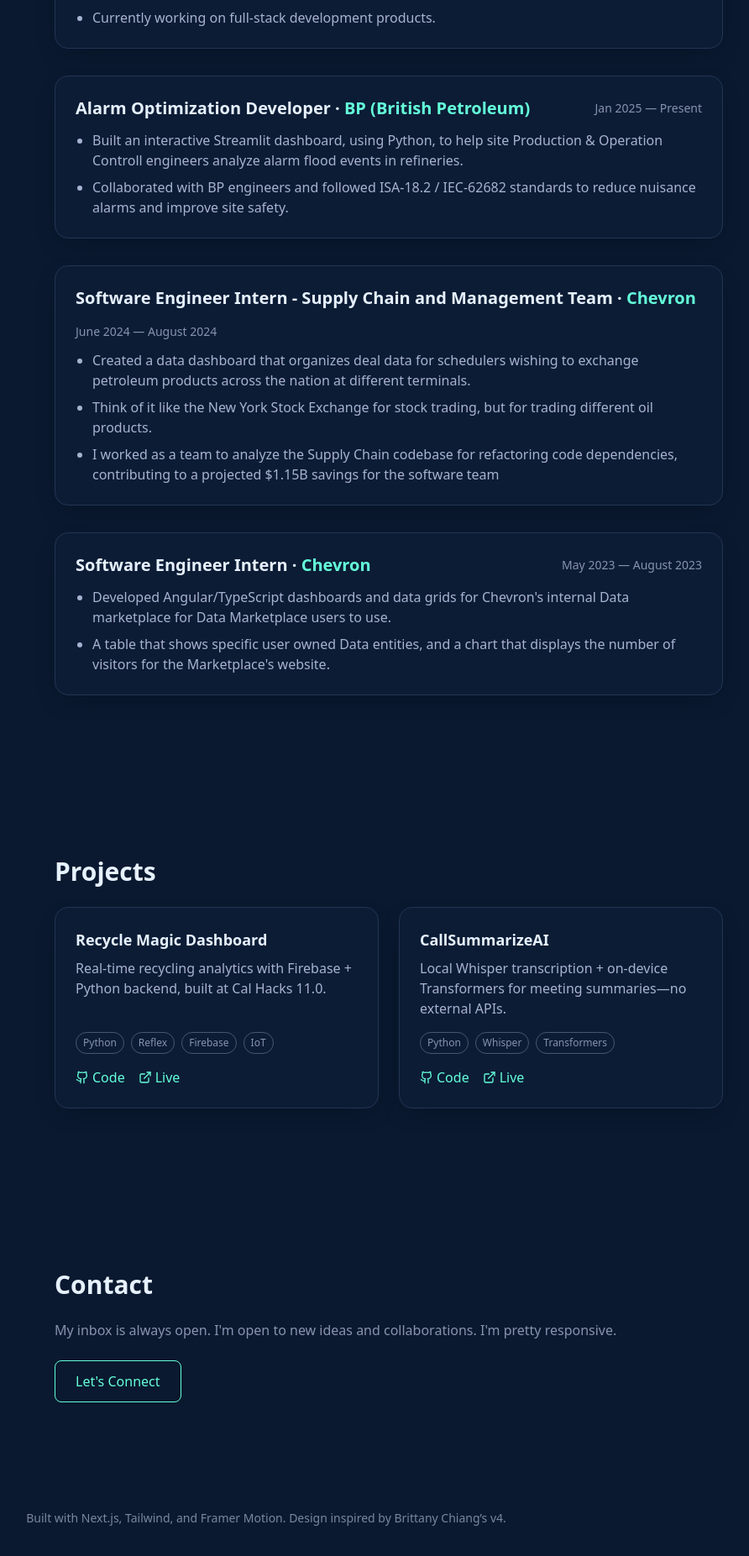
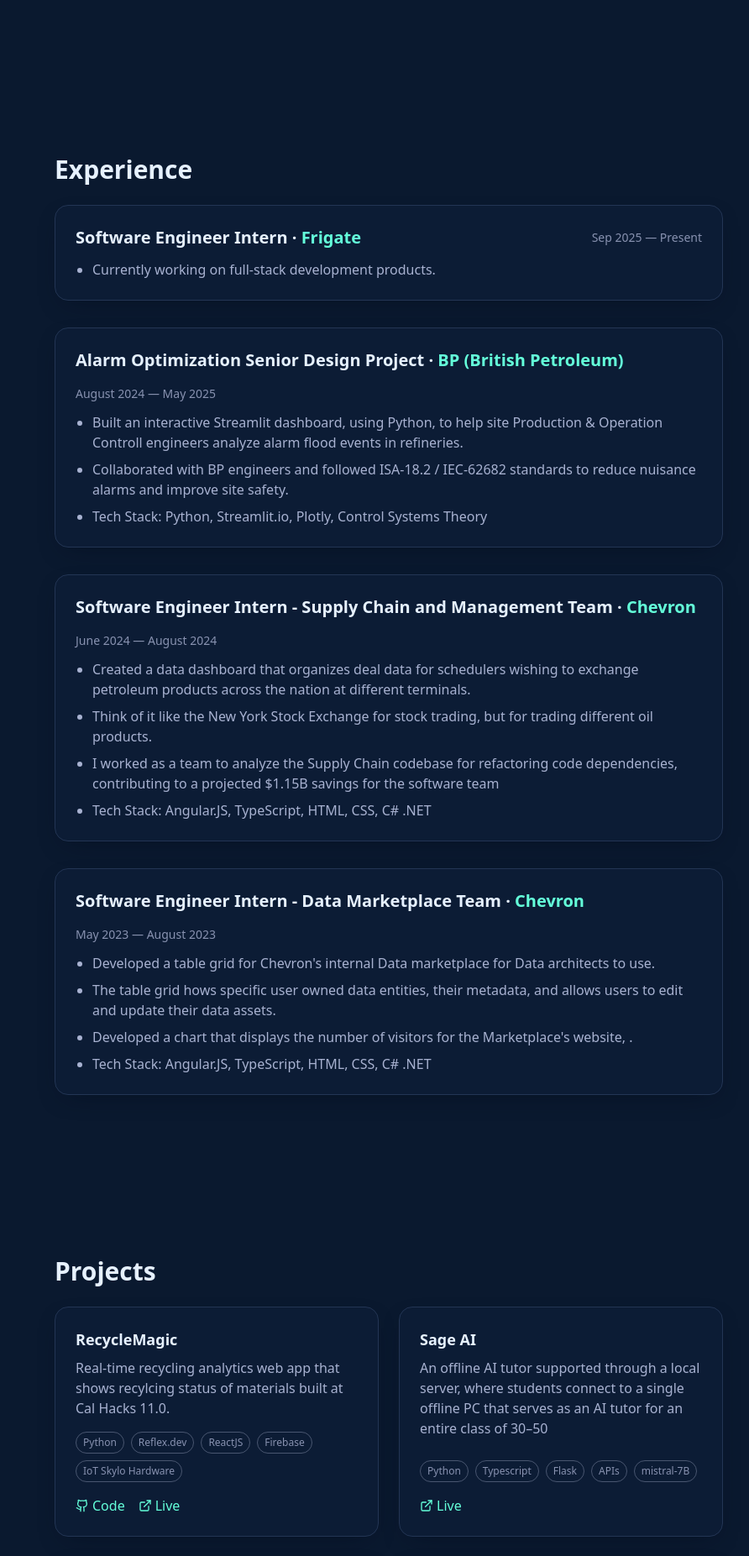
Before and after one commit to AbdurAziz/AbdurAziz.github.io, a Next.js app: page / in a window 1280 px wide. Shown: the part 880-2733 px from the top of the page at 84% size, without its empty margins (323-1215 px from the left). Built offline with nearby package versions, Linux system fonts and the light colour scheme.

Commit message:
Configure for GitHub Pages deployment

```diff
--- a/app/page.tsx
+++ b/app/page.tsx
@@ -32,7 +32,13 @@
       <Section id="about" title="About">
         <p className="prose-muted max-w-2xl">
           I'm a hardware engineer and software engineer that likes to build products that helps others for any industry.
-          Currently, I'm a software engineer intern at Frigate working on all-round development.
+          Oil & Gas, Fintech, Automotive, Robotics, you name it.
+        </p>
+      </Section>
+      <Section id="about" title="Currently....">
+        <p className="prose-muted max-w-2xl">
+          I'm a software engineer intern at Frigate working on all-round development.
+          However, I'm open to hardware engineering projects and roles as well. I'm a fast learner who can work indepedently or in a team, willing to learn on the go.
         </p>
       </Section>
 
@@ -46,10 +52,10 @@
 
       <Section id="contact" title="Contact">
         <p className="prose-muted">
-          My inbox is always open. I'm open to new ideas and collaborations. I'm pretty responsive.
+         Do you like programming, engineering, or anything outside of STEM? I do too and am open to talking about it.
         </p>
         <a
-          href="mailto:you@example.com"
+          href="mailto:abdurazzi.dev@gmail.com"
           className="inline-block mt-6 border border-[var(--accent)] text-[var(--accent)] px-6 py-3 rounded-lg hover:bg-[var(--accent)] hover:text-[var(--bg)] transition"
         >
           Let's Connect
--- a/content/experience.json
+++ b/content/experience.json
@@ -11,13 +11,14 @@
   },
   {
     "company": "BP (British Petroleum)",
-    "title": "Alarm Optimization Developer",
-    "start": "Jan 2025",
-    "end": "Present",
+    "title": "Alarm Optimization Senior Design Project",
+    "start": "August 2024",
+    "end": "May 2025",
     "link": "https://www.bp.com",
     "points": [
       "Built an interactive Streamlit dashboard, using Python, to help site Production & Operation Controll engineers analyze alarm flood events in refineries.",
-      "Collaborated with BP engineers and followed ISA-18.2 / IEC-62682 standards to reduce nuisance alarms and improve site safety."
+      "Collaborated with BP engineers and followed ISA-18.2 / IEC-62682 standards to reduce nuisance alarms and improve site safety.",
+      "Tech Stack: Python, Streamlit.io, Plotly, Control Systems Theory"
     ]
   },
   {
@@ -25,22 +26,25 @@
     "title": "Software Engineer Intern - Supply Chain and Management Team",
     "start": "June 2024",
     "end": "August 2024",
-    "link": "https://www.chevron.com",
+    "link": "https://docs.google.com/presentation/d/e/2PACX-1vTnESvwiYqqPk3fH1I-8gfcI4ojvVwxdOlUyPnfdeNLncdZax2u1vNionw3nx6nPvXBVoubqcl_zMrX/pub?start=false&loop=false&delayms=3000&slide=id.g33425858254_0_0",
     "points": [
       "Created a data dashboard that organizes deal data for schedulers wishing to exchange petroleum products across the nation at different terminals.",
       "Think of it like the New York Stock Exchange for stock trading, but for trading different oil products.",
-      "I worked as a team to analyze the Supply Chain codebase for refactoring code dependencies, contributing to a projected $1.15B savings for the software team"
+      "I worked as a team to analyze the Supply Chain codebase for refactoring code dependencies, contributing to a projected $1.15B savings for the software team",
+      "Tech Stack: Angular.JS, TypeScript, HTML, CSS, C# .NET"
     ]
   },
   {
     "company": "Chevron",
-    "title": "Software Engineer Intern",
+    "title": "Software Engineer Intern - Data Marketplace Team",
     "start": "May 2023",
     "end": "August 2023",
-    "link": "https://www.chevron.com",
+    "link": "https://www.abelsinshaw.com/Chevron",
     "points": [
-      "Developed Angular/TypeScript dashboards and data grids for Chevron's internal Data marketplace for Data Marketplace users to use.",
-      "A table that shows specific user owned Data entities, and a chart that displays the number of visitors for the Marketplace's website."
+      "Developed a table grid for Chevron's internal Data marketplace for Data architects to use.",
+      "The table grid hows specific user owned data entities, their metadata, and allows users to edit and update their data assets.",
+      "Developed a chart that displays the number of visitors for the Marketplace's website, .",
+      "Tech Stack: Angular.JS, TypeScript, HTML, CSS, C# .NET"
     ]
   }
 
--- a/content/projects.json
+++ b/content/projects.json
@@ -1,23 +1,50 @@
 [
   {
-    "title": "Recycle Magic Dashboard",
-    "description": "Real-time recycling analytics with Firebase + Python backend, built at Cal Hacks 11.0.",
+    "title": "RecycleMagic",
+    "description": "Real-time recycling analytics web app that shows recylcing status of materials built at Cal Hacks 11.0.",
     "tech": [
       "Python",
-      "Reflex",
+      "Reflex.dev",
+      "ReactJS",
       "Firebase",
-      "IoT"
+      "IoT Skylo Hardware"
     ],
     "github": "https://github.com/your/recycle-magic",
     "demo": "#"
   },
   {
-    "title": "CallSummarizeAI",
+    "title": "Sage AI",
+    "description": "An offline AI tutor supported through a local server, where students connect to a single offline PC that serves as an AI tutor for an entire class of 30–50",
+    "tech": [
+      "Python",
+      "Typescript",
+      "Flask",
+      "APIs",
+      "mistral-7B"
+    ],
+    "Project Link": "https://devpost.com/software/sage-tgz93p",
+    "demo": "#"
+  },
+  {
+    "title": "CallSummarize-AI",
     "description": "Local Whisper transcription + on-device Transformers for meeting summaries\u2014no external APIs.",
     "tech": [
       "Python",
       "Whisper",
-      "Transformers"
+      "Visual Studio Code"
+    ],
+    "github": "https://github.com/your/callsummarizeai",
+    "demo": "#"
+  },
+  {
+    "title": "AC to DC Power Converter",
+    "description": "Built an AC-to-DC power converter that transforms mains AC input into a stable DC output for electronic circuits.",
+    "tech": [
+      "Circuit Analysis",
+      "Electronic Theory",
+      "Circuit Board Design",
+      "Multism",
+      "Debugging"
     ],
     "github": "https://github.com/your/callsummarizeai",
     "demo": "#"
--- a/next.config.js
+++ b/next.config.js
@@ -1,6 +1,9 @@
 /** @type {import('next').NextConfig} */
 const nextConfig = {
-  reactStrictMode: true,
-  experimental: { appDir: true }
-};
-module.exports = nextConfig;
+  output: 'export',
+  images: {
+    unoptimized: true
+  }
+}
+
+module.exports = nextConfig
```
Also changed, not shown: content/hardwareprojects.json (added, +44 -0 lines).
